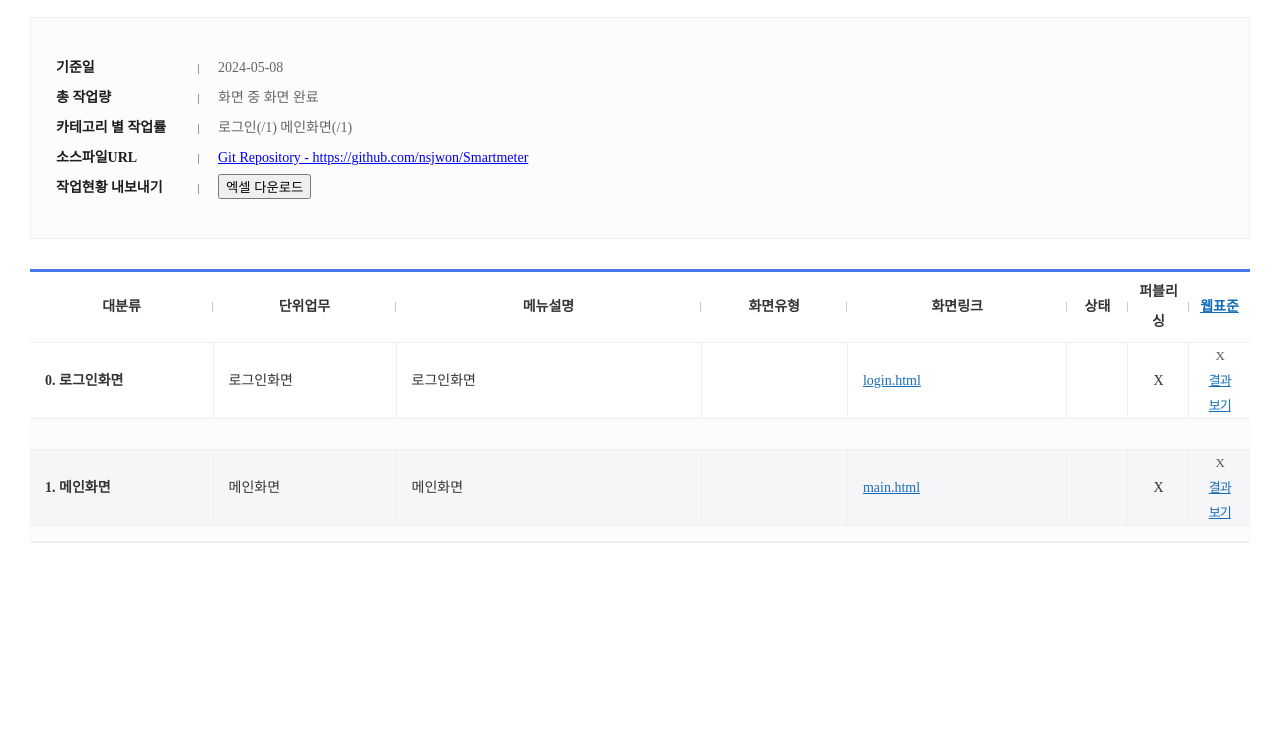
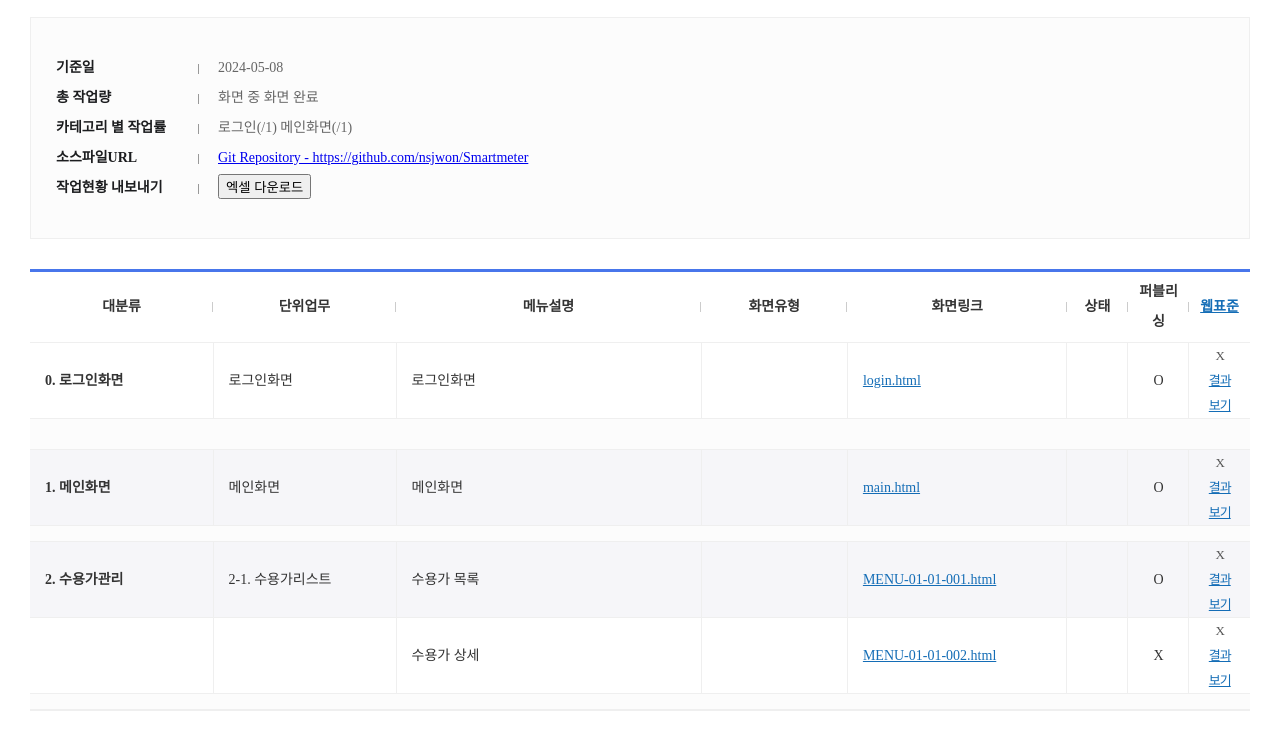
Before and after one commit to nsjwon/Smartmeter, a website: page index.html in a window 1280 px wide. Shown: the part 93-834 px from the top of the page. Before the commit the page ends 800 px from the top, so only its background shows below. Drawn offline with Linux system fonts and the light colour scheme.

Commit message:
240513_수정

```diff
--- a/css/mainStyle.css
+++ b/css/mainStyle.css
@@ -87,7 +87,7 @@ Version : v1.0
 .left-cont-02 .map-select #mapOt3 + span:after {position: absolute; display: block; content: ''; background: url(../images/main/marker02-s.svg) no-repeat; background-size: cover; width: 24px; height: 24px; left: 12px; top: 5px;}
 .left-cont-02 .map-select #mapOt4 + span:after {position: absolute; display: block; content: ''; background: url(../images/main/marker03-s.svg) no-repeat; background-size: cover; width: 24px; height: 24px; left: 12px; top: 5px;}
 .map-body {position: relative; margin: 0 10px 10px; background: #f8f8f8; height: 100%; overflow-y: auto;}
-.map-info {width: 334px; position: absolute; display: flex; flex-direction: column; bottom: 0; right: 0; margin: 20px; background: #fff; border-radius: 8px; padding: 30px; filter: drop-shadow(0 4px 20px rgba(62, 64, 72, 15%));}
+.map-info {z-index: 10; width: 334px; position: absolute; display: flex; flex-direction: column; bottom: 0; right: 0; margin: 20px; background: #fff; border-radius: 8px; padding: 30px; filter: drop-shadow(0 4px 20px rgba(62, 64, 72, 15%));}
 .map-info>span {color: #51C59A; font-size: 13px; font-weight: 500;}
 .map-info-title {display: flex; justify-content: space-between; align-items: center;}
 .map-info-title strong {font-size: 16px; font-weight: 600;}
--- a/index.html
+++ b/index.html
@@ -317,7 +317,7 @@
 				<td></td>
 				<td><a href="./pages/login.html" target="_blank">login.html</a></td>
 				<td></td>
-				<td>X</td>
+				<td>O</td>
 				<td>
 					X
 					<br>
@@ -340,6 +340,42 @@
 				<td>메인화면</td>
 				<td></td>
 				<td><a href="./pages/main.html" target="_blank">main.html</a></td>
+				<td></td>
+				<td>O</td>
+				<td>
+					X
+					<br>
+					<a href="https://validator.w3.org/"
+						target="_blank">결과보기</a>
+				</td>
+			</tr>
+
+			<tr>
+				<td colspan="10" class="blank"></td>
+			</tr>
+
+			<tr>
+				<td><strong>2. 수용가관리</strong></td>
+				<td>2-1. 수용가리스트</td>
+				<td>수용가 목록</td>
+				<td></td>
+				<td><a href="./pages/MENU-01-01-001.html" target="_blank">MENU-01-01-001.html</a></td>
+				<td></td>
+				<td>O</td>
+				<td>
+					X
+					<br>
+					<a href="https://validator.w3.org/"
+						target="_blank">결과보기</a>
+				</td>
+			</tr>
+
+			<tr>
+				<td><strong></strong></td>
+				<td></td>
+				<td>수용가 상세</td>
+				<td></td>
+				<td><a href="./pages/MENU-01-01-002.html" target="_blank">MENU-01-01-002.html</a></td>
 				<td></td>
 				<td>X</td>
 				<td>
```
